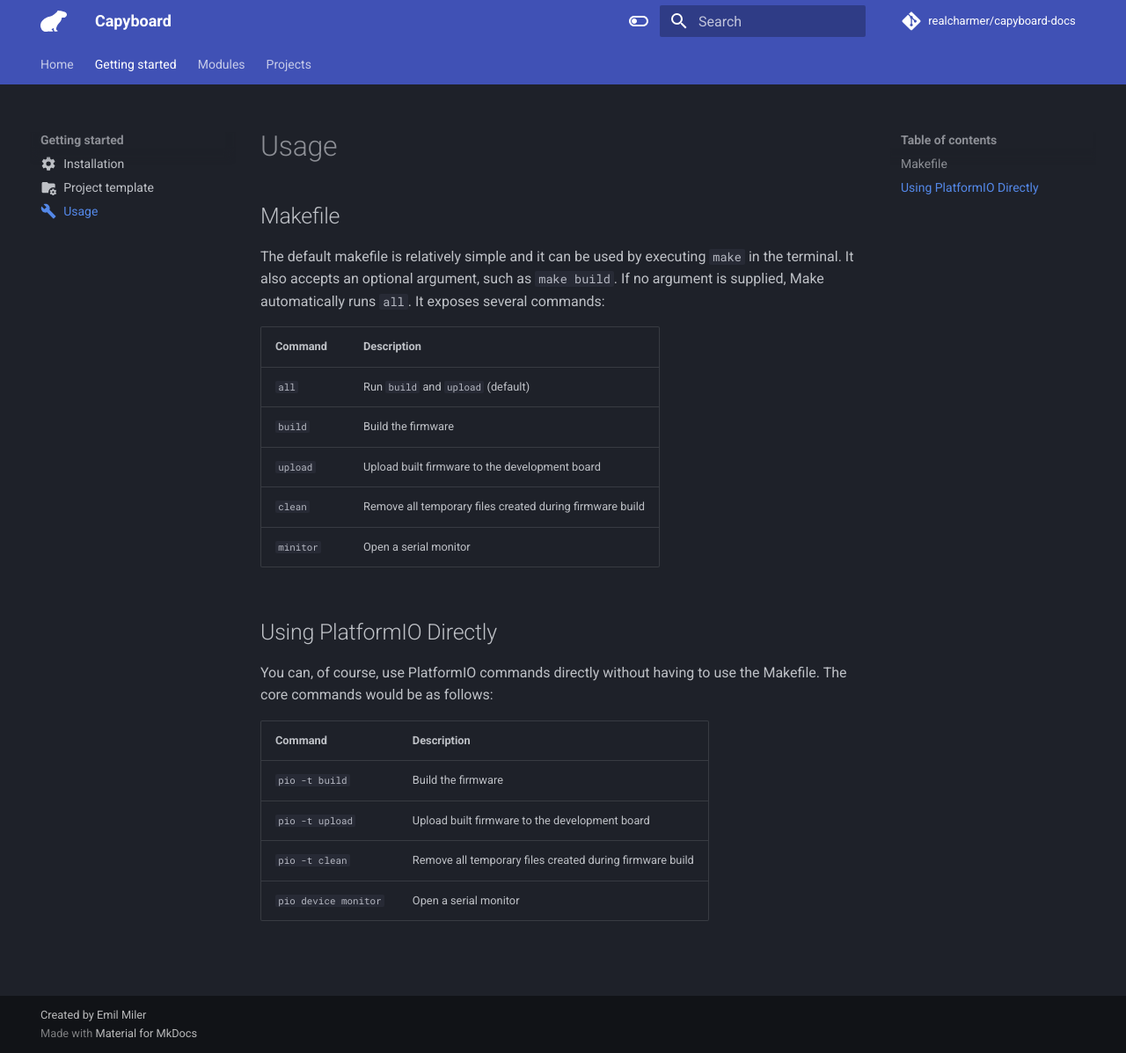
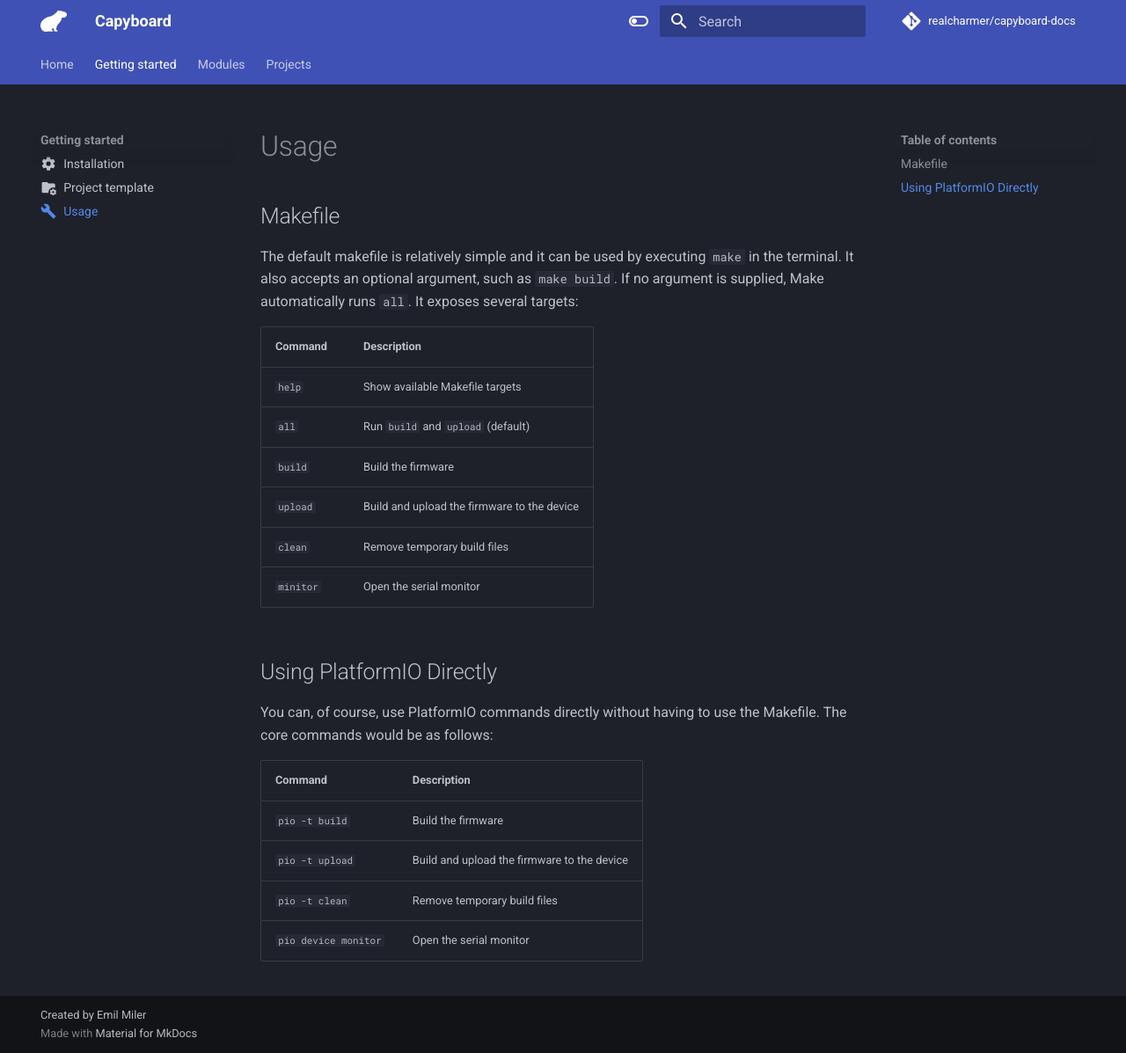
Before and after one commit to realcharmer/capyboard-docs, an MkDocs documentation site: the page built from docs/getting-started/usage.md, in a window 1280 px wide and 1197 px high. Shown: the whole window at 88% size. Built offline with MkDocs 1.6.1 and Material for MkDocs 9.7.7, drawn with Linux system fonts in a browser that asks for light colours; comment, search, counter and statistics services are not loaded.

Commit message:
Update usage information

```diff
--- a/docs/getting-started/usage.md
+++ b/docs/getting-started/usage.md
@@ -6,15 +6,16 @@ icon: material/wrench
 
 ## Makefile
 
-The default makefile is relatively simple and it can be used by executing `make` in the terminal. It also accepts an optional argument, such as `make build`. If no argument is supplied, Make automatically runs `all`. It exposes several commands:
+The default makefile is relatively simple and it can be used by executing `make` in the terminal. It also accepts an optional argument, such as `make build`. If no argument is supplied, Make automatically runs `all`. It exposes several targets:
 
 Command   | Description
 --------- | -----------
+`help`    | Show available Makefile targets
 `all`     | Run `build` and `upload` (default)
 `build`   | Build the firmware
-`upload`  | Upload built firmware to the development board
-`clean`   | Remove all temporary files created during firmware build
-`minitor` | Open a serial monitor
+`upload`  | Build and upload the firmware to the device
+`clean`   | Remove temporary build files
+`minitor` | Open the serial monitor
 
 ## Using PlatformIO Directly
 
@@ -23,6 +24,6 @@ You can, of course, use PlatformIO commands directly without having to use the M
 Command              | Description
 -------------------- | -----------
 `pio -t build`       | Build the firmware
-`pio -t upload`      | Upload built firmware to the development board
-`pio -t clean`       | Remove all temporary files created during firmware build
-`pio device monitor` | Open a serial monitor
+`pio -t upload`      | Build and upload the firmware to the device
+`pio -t clean`       | Remove temporary build files
+`pio device monitor` | Open the serial monitor
```
